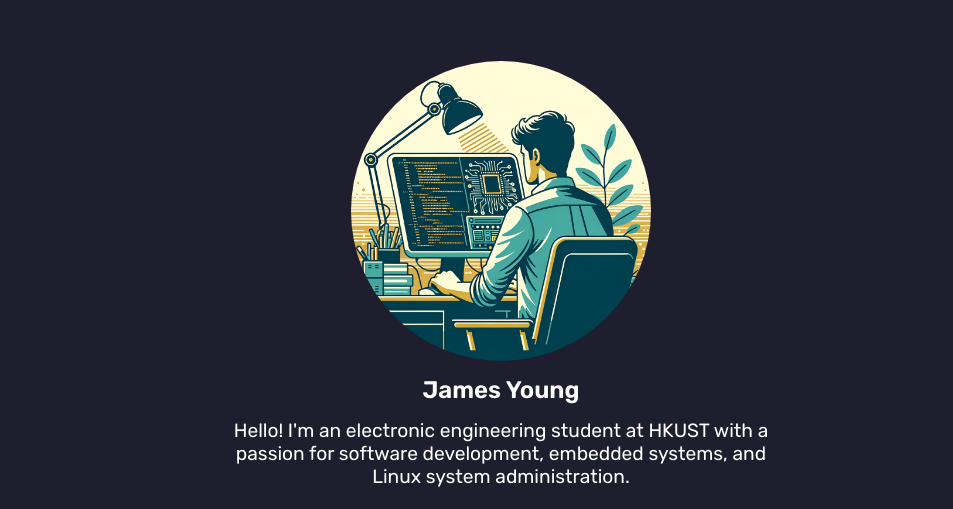
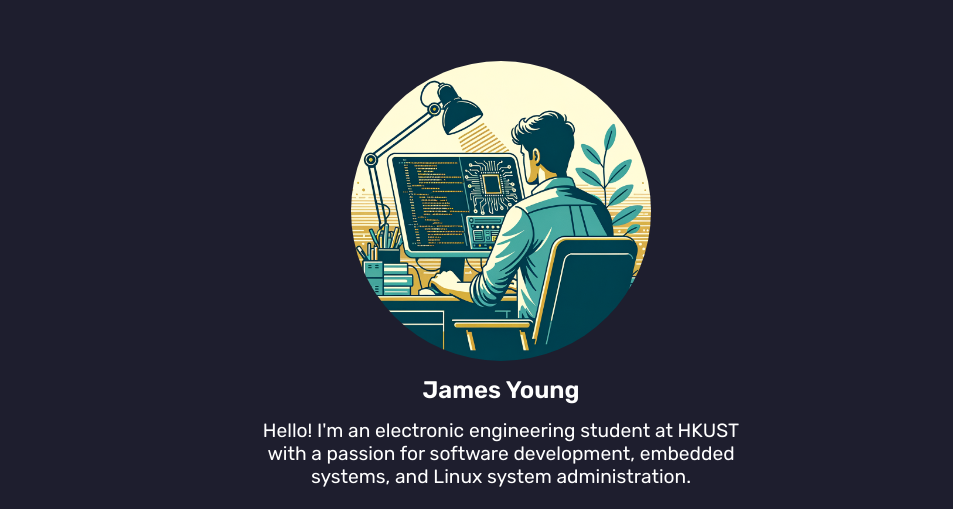
Before and after one commit to jamesyoung-15/PersonalWebsite, a plain HTML site: page index.html in a window 1280 px wide. Shown: the part 99-608 px from the top of the page, without its empty margins (139-1092 px from the left). Drawn offline with Linux system fonts and the light colour scheme.

Commit message:
quick update

```diff
--- a/css/style.css
+++ b/css/style.css
@@ -255,6 +255,7 @@ h3{
   justify-content: center;
   align-items: center;
   flex-direction: column;
+  padding: 0 15px 0;
 }
 
 .home-section img{
```
